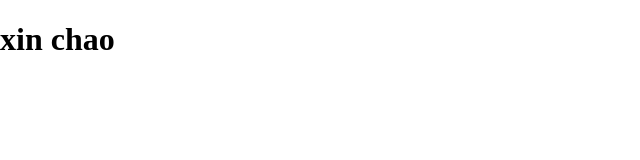
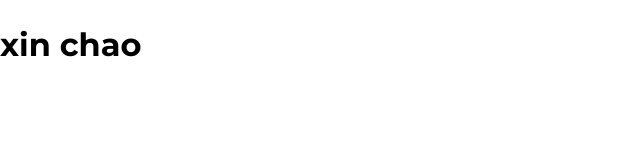
Before and after one commit to chung021203/tiktokProject, a React (Create React App) app: page / in a window 1280 px wide. Shown: the top 160 px of the page, without its empty margins (0-640 px from the left). Built offline with nearby package versions, Linux system fonts and the light colour scheme.

Commit message:
Sửa lại reset css, Defaultcss: font-family-2

```diff
--- a/src/index.js
+++ b/src/index.js
@@ -2,12 +2,14 @@ import React from 'react';
 import ReactDOM from 'react-dom/client';
 import App from './App';
 import reportWebVitals from './reportWebVitals';
-import 'normalize.css';
+import GlobalStyles from './GlobalStyles';
 
 const root = ReactDOM.createRoot(document.getElementById('root'));
 root.render(
     <React.StrictMode>
-        <App />
+        <GlobalStyles>
+            <App />
+        </GlobalStyles>
     </React.StrictMode>,
 );
 
```
